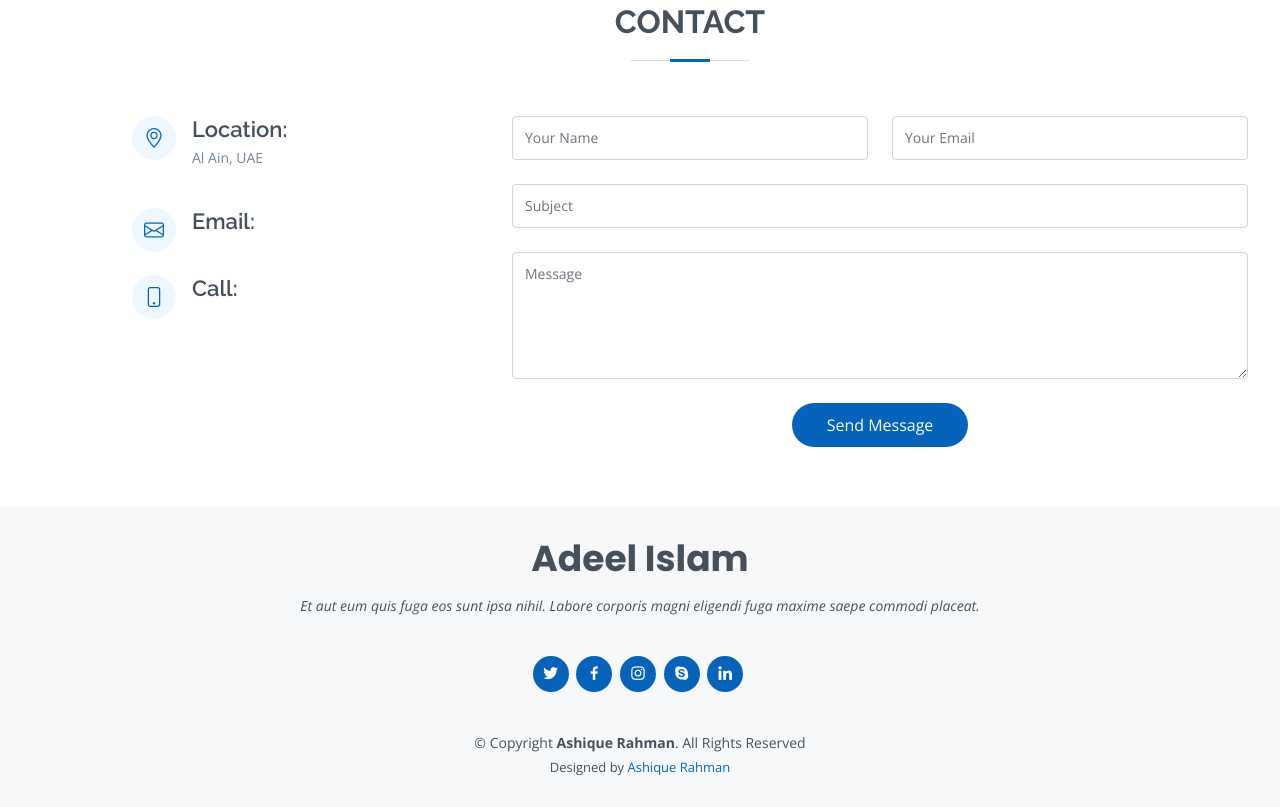
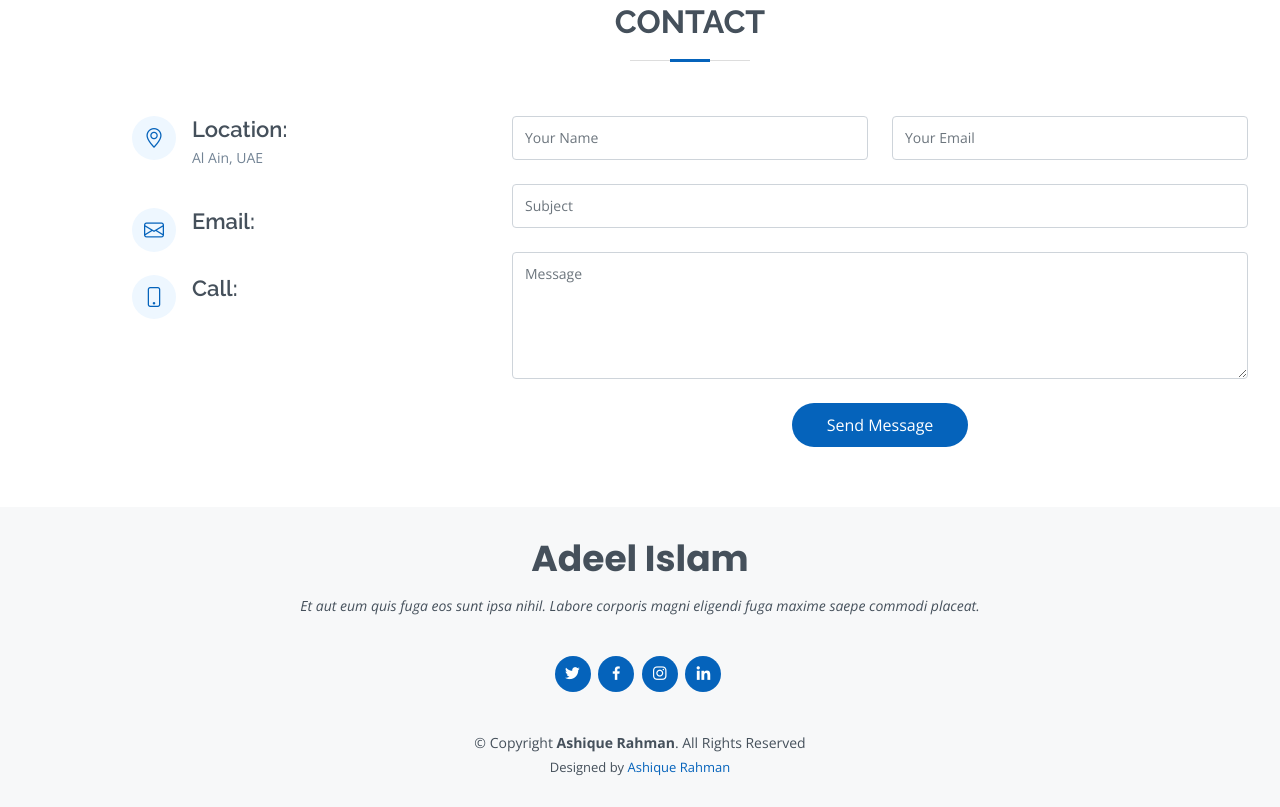
Before and after one commit to ashique786/adeelislam, a plain HTML site: page index.html in a window 1280 px wide. Shown: the part 1181-1988 px from the top of the page. Drawn offline with nearby package versions, Linux system fonts and the light colour scheme.

Commit message:
Update index.html
social links updated

```diff
--- a/index.html
+++ b/index.html
@@ -62,10 +62,10 @@
       <h1>Adeel Islam</h1>
       <p><span class="typed" data-typed-items="Director of Operations Czech Rehabilitation Hospital ,Laboratory Manager"></span></p>
       <div class="social-links">
-        <a href="#" class="twitter"><i class="bx bxl-twitter"></i></a>
+        <a href="https://twitter.com/iadeel79" class="twitter"><i class="bx bxl-twitter"></i></a>
         <a href="https://www.facebook.com/adeel.islam.12" class="facebook"><i class="bx bxl-facebook"></i></a>
         <a href="#" class="instagram"><i class="bx bxl-instagram"></i></a>
-        <a href="#" class="google-plus"><i class="bx bxl-skype"></i></a>
+      <!--  <a href="#" class="google-plus"><i class="bx bxl-skype"></i></a> -->
         <a href="https://www.linkedin.com/in/adeelislammolecularbiologist" class="linkedin"><i class="bx bxl-linkedin"></i></a>
       </div>
     </div>
@@ -701,11 +701,11 @@
       <h3>Adeel Islam</h3>
       <p>Et aut eum quis fuga eos sunt ipsa nihil. Labore corporis magni eligendi fuga maxime saepe commodi placeat.</p>
       <div class="social-links">
-        <a href="#" class="twitter"><i class="bx bxl-twitter"></i></a>
-        <a href="#" class="facebook"><i class="bx bxl-facebook"></i></a>
+        <a href="https://twitter.com/iadeel79" class="twitter"><i class="bx bxl-twitter"></i></a>
+        <a href="https://www.facebook.com/adeel.islam.12" class="facebook"><i class="bx bxl-facebook"></i></a>
         <a href="#" class="instagram"><i class="bx bxl-instagram"></i></a>
-        <a href="#" class="google-plus"><i class="bx bxl-skype"></i></a>
-        <a href="#" class="linkedin"><i class="bx bxl-linkedin"></i></a>
+       <!-- <a href="#" class="google-plus"><i class="bx bxl-skype"></i></a> -->
+        <a href="https://www.linkedin.com/in/adeelislammolecularbiologist" class="linkedin"><i class="bx bxl-linkedin"></i></a>
       </div>
       <div class="copyright">
         &copy; Copyright <strong><span>Ashique Rahman</span></strong>. All Rights Reserved
```
